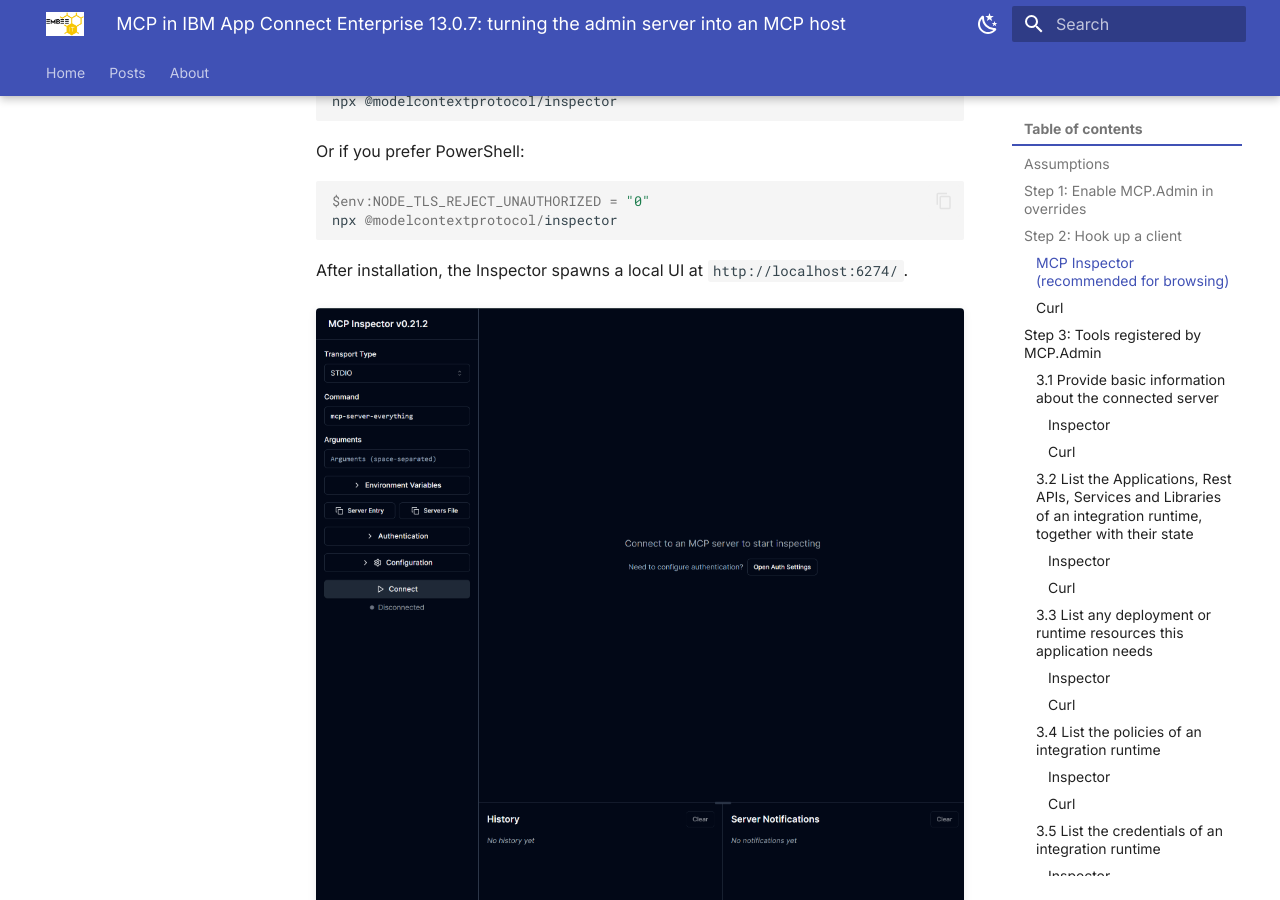
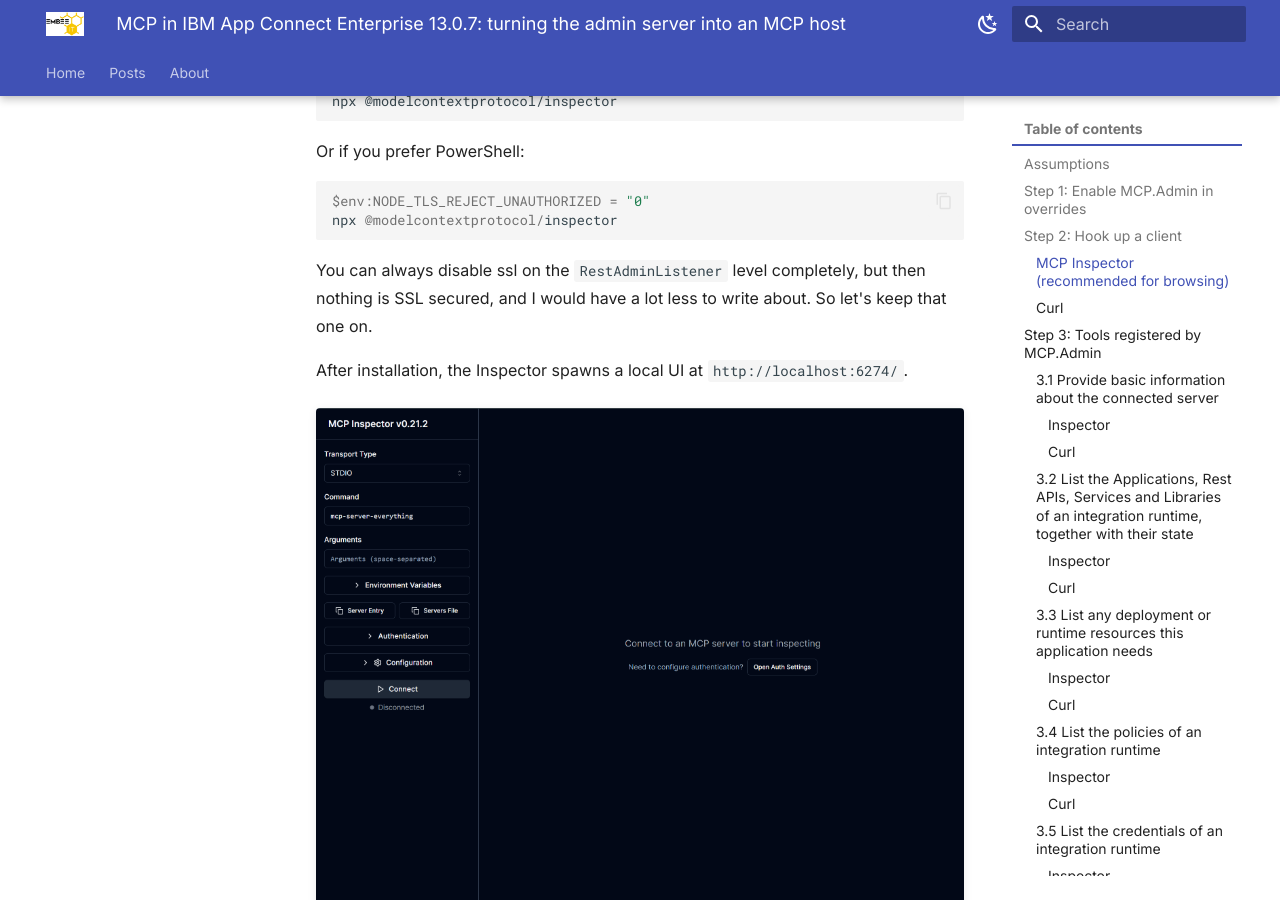
Before and after one commit to matthiasblomme/blogs, an MkDocs documentation site: the page built from docs/posts/Ace-MCP/mcp_in_ace.md, in a window 1280 px wide and 900 px high, scrolled down 3470 px. Built offline with MkDocs 1.6.1 and Material for MkDocs 9.7.7, drawn with Linux system fonts in a browser that asks for light colours; some of the changed lines change nothing that is shown; some of the changed text lies outside the part shown.

Commit message:
fine tune

````diff
--- a/docs/posts/Ace-MCP/mcp_in_ace.md
+++ b/docs/posts/Ace-MCP/mcp_in_ace.md
@@ -126,6 +126,9 @@
 $env:NODE_TLS_REJECT_UNAUTHORIZED = "0"
 npx @modelcontextprotocol/inspector
 ```
+
+You can always disable ssl on the `RestAdminListener` level completely, but then nothing is SSL secured, and I would have
+a lot less to write about. So let's keep that one on.
 
 After installation, the Inspector spawns a local UI at `http://localhost:6274/`.
 
@@ -1152,11 +1155,4 @@
 * [Kim Meynendonckx](https://be.linkedin.com/in/kim-meynendonckx-3991833) , inspiration for this post
 
 ---
-
-Written by [Matthias Blomme](https://www.linkedin.com/in/matthiasblomme/)
-
-\#IBMChampion
-\#AppConnectEnterprise(ACE)
-\#MCP
-\#ModelContextProtocol
-\#AI
+z
````
